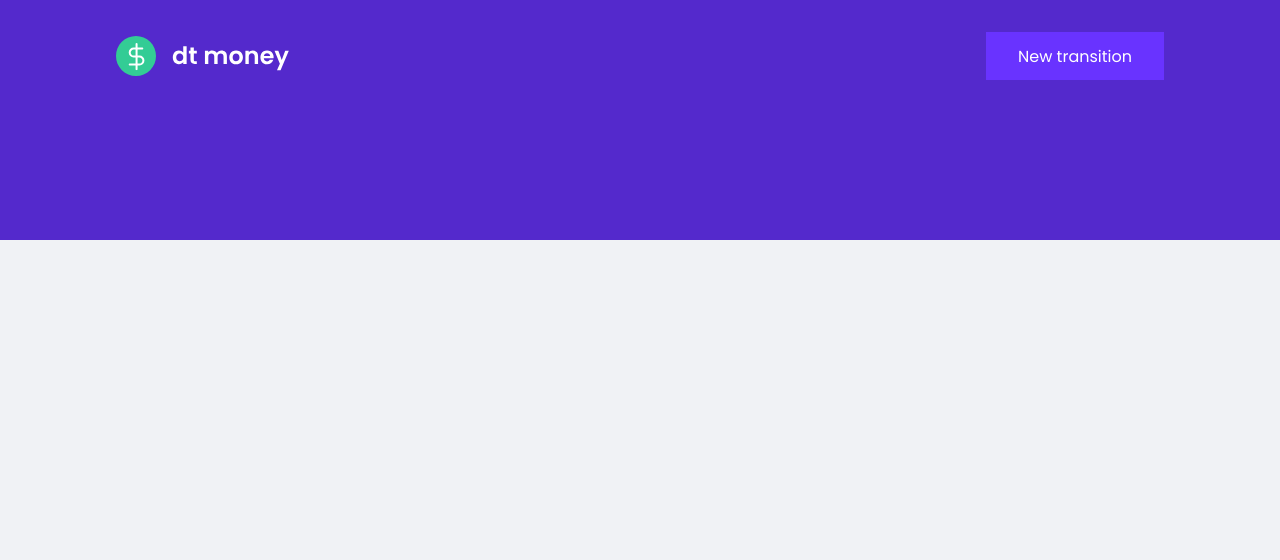
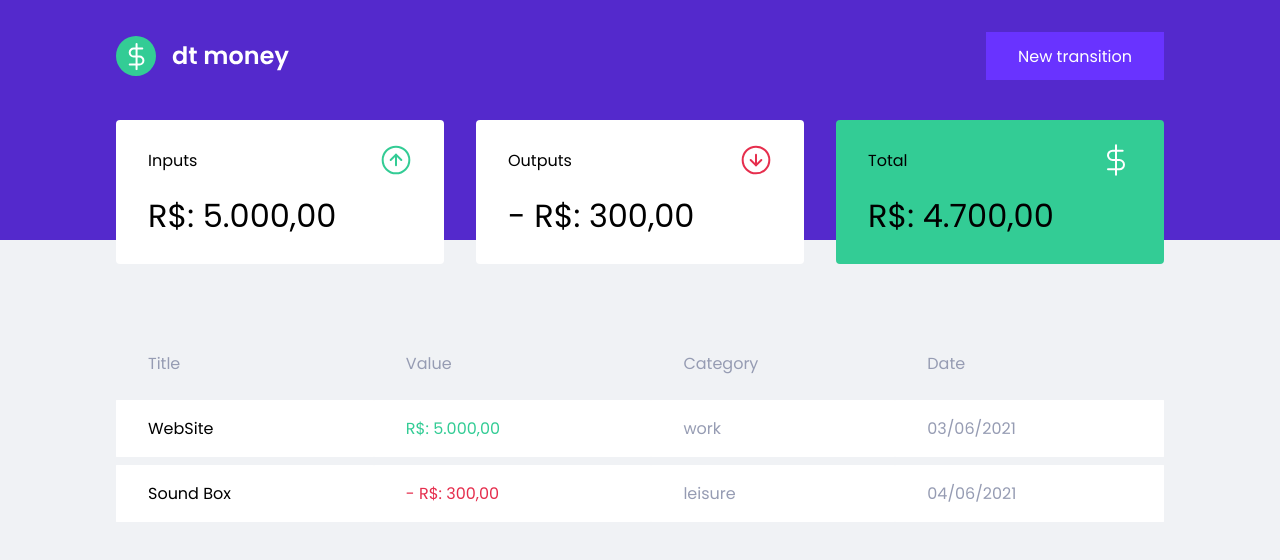
Before and after one commit to giliover/dt-money, a React (Create React App) app in the folder client/: page / in a window 1280 px wide. Shown: the top 560 px of the page. Built offline with nearby package versions, Linux system fonts and the light colour scheme; no server answers; what miragejs would draw is missing.

Commit message:
Chore: add Dashboard

```diff
--- a/client/src/App.tsx
+++ b/client/src/App.tsx
@@ -1,11 +1,13 @@
 import React from "react";
 import Header from "components/Header";
+import Dashboard from "components/Dashboard";
 import GlobalStyle from "styles/global";
 
 function App() {
   return (
     <>
       <Header />
+      <Dashboard />
       <GlobalStyle />
     </>
   );
```
